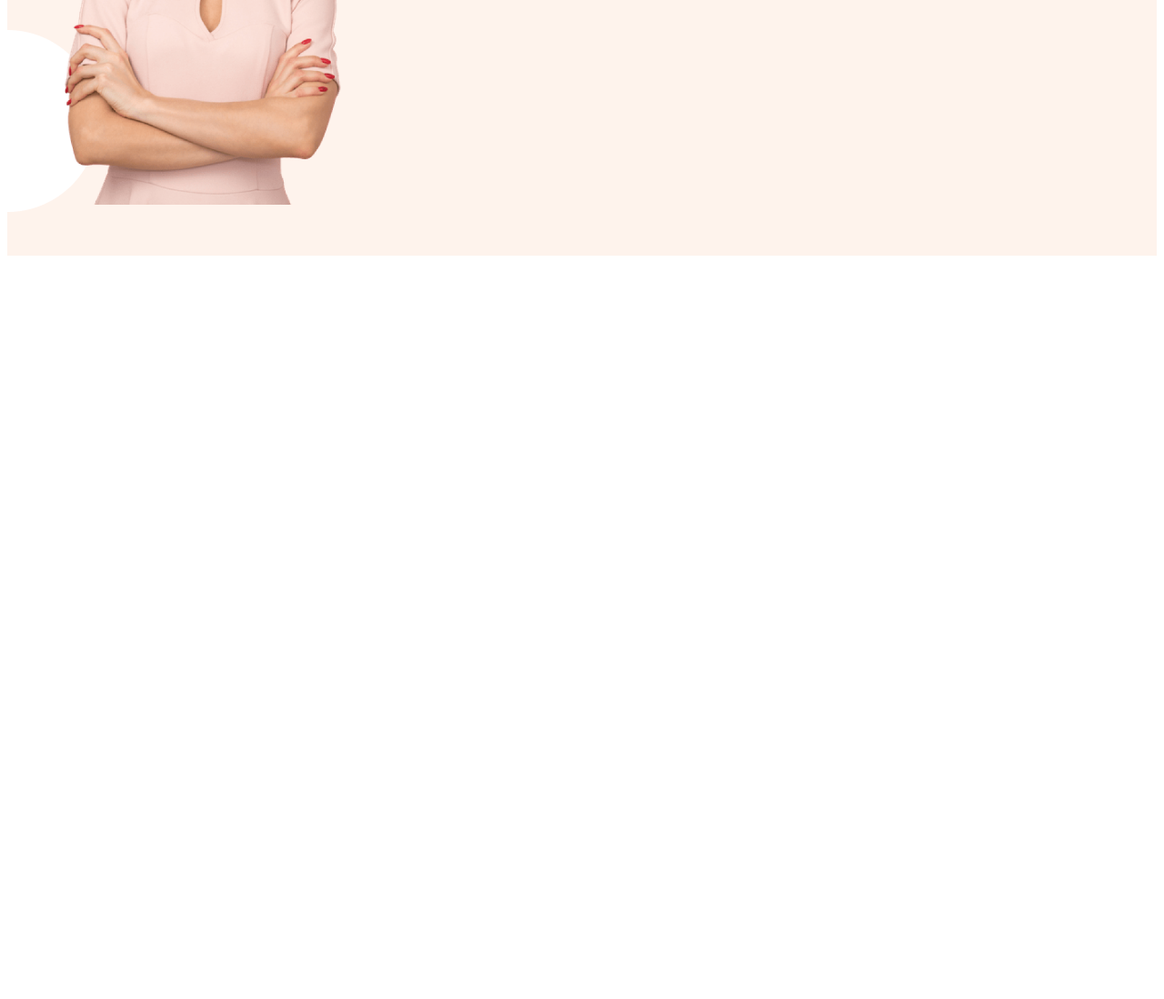
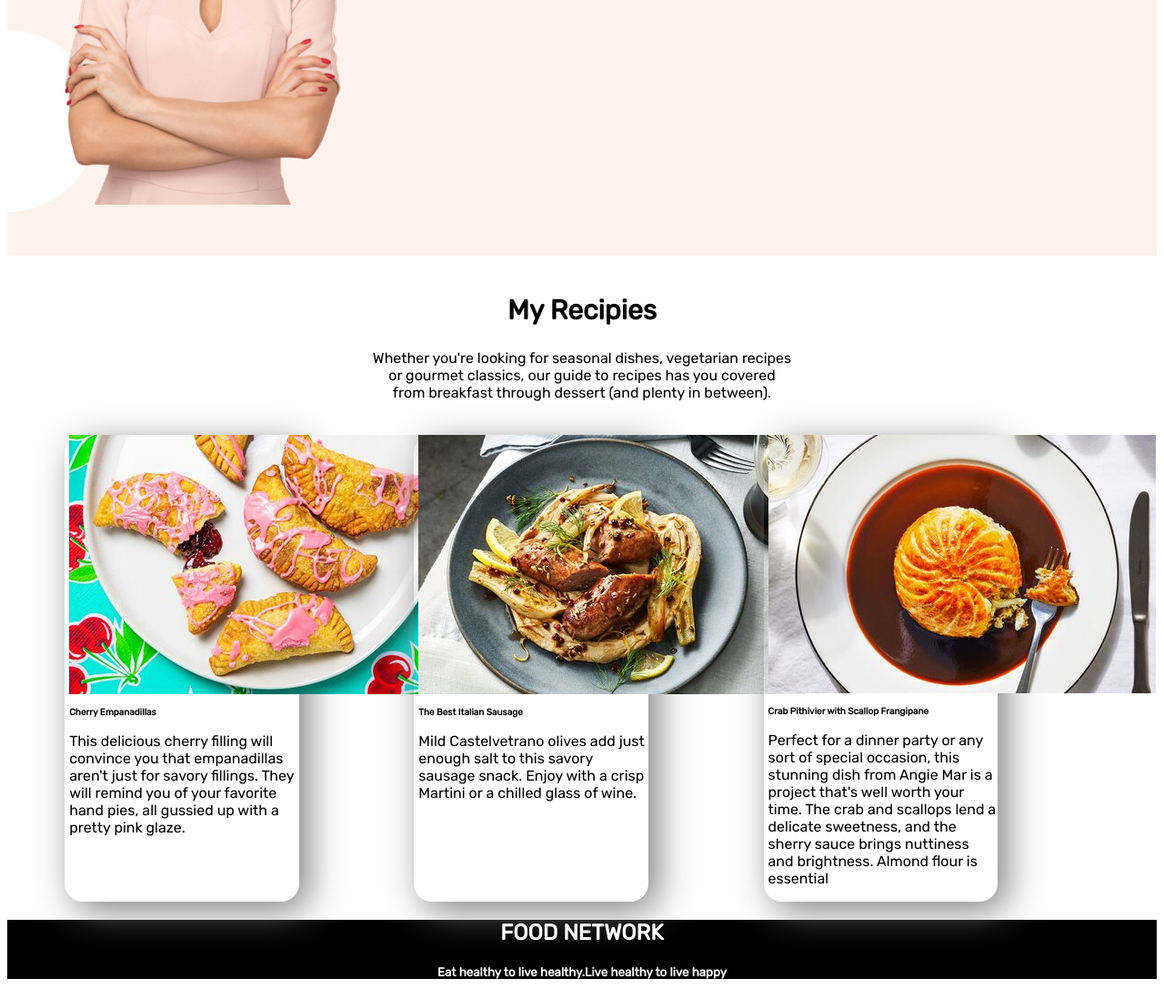
Before and after one commit to arafatanjan/food-webpage, a plain HTML site: page index.html in a window 1280 px wide. Shown: the part 761-1859 px from the top of the page at 91% size. Before the commit the page ends 1061 px from the top, so only its background shows below. Drawn offline with Linux system fonts and the light colour scheme.

Commit message:
third section

```diff
--- a/index.html
+++ b/index.html
@@ -36,6 +36,41 @@
             <a class="link-button" target="_blank" href="">Contact Me</a>
         </div>
     </section>
+    <section class="recipie">
+        <div>
+            <h1 class="blog-tittle">My Recipies</h1>
+            <p>Whether you're looking for seasonal dishes,
+                vegetarian recipes or gourmet classics, our guide
+                to recipes has you covered from breakfast
+                through dessert (and plenty in between).</p>
+        </div>
+    </section>
+    <section>
+        <div class="items"><img src="images/food/f1.jfif" alt="">
+            <h3>Cherry Empanadillas</h3>
+            <p>This delicious cherry filling will convince you that empanadillas aren't just for savory fillings. They
+                will
+                remind you of your favorite hand pies, all gussied up with a pretty pink glaze.</p>
+        </div>
+        <div class="items"><img src="images/food/f2.jfif" alt="">
+            <h3>The Best Italian Sausage</h3>
+            <p>Mild Castelvetrano olives add just enough salt to
+                this savory sausage snack. Enjoy with a crisp Martini or a chilled glass of wine.</p>
+        </div>
+        <div class="items"><img src="images/food/f3.jfif" alt="">
+            <h3>Crab Pithivier with Scallop Frangipane</h3>
+            <p>Perfect for a dinner party or any sort of special occasion, this stunning dish from Angie Mar is a
+                project
+                that's well worth your time. The crab and scallops lend a delicate sweetness, and the sherry sauce
+                brings
+                nuttiness and brightness. Almond flour is essential</p>
+        </div>
+    </section>
+    <div class="food-network">
+        <h2>FOOD NETWORK</h2>
+        <h5>Eat healthy to live healthy.Live healthy to live happy</h5>
+    </div>
+
 
     </section>
 </body>
--- a/style.css
+++ b/style.css
@@ -32,4 +32,31 @@ section{
 .About-me{
     background-image: url(images/shapes/7.png);
     background-repeat: no-repeat;
+    margin-bottom: 5px;
 }
+.recipie{
+    padding: 1px 400px;
+    margin-bottom: 20px;
+}
+.blog-tittle{
+    text-align: center;
+}
+.recipie p{
+    text-align: center;
+}
+.items{
+    width: 20%;
+    margin-left: 5%;
+    margin-right: 5%;
+    padding-left: 5px;
+    border-radius: 20px;
+    box-shadow: 10px 10px 40px gray;
+}
+.food-network{
+    text-align: center;
+    background-color: black;
+    color: white;
+}
+.food-network p{
+    text-align: justify;
+}
```
